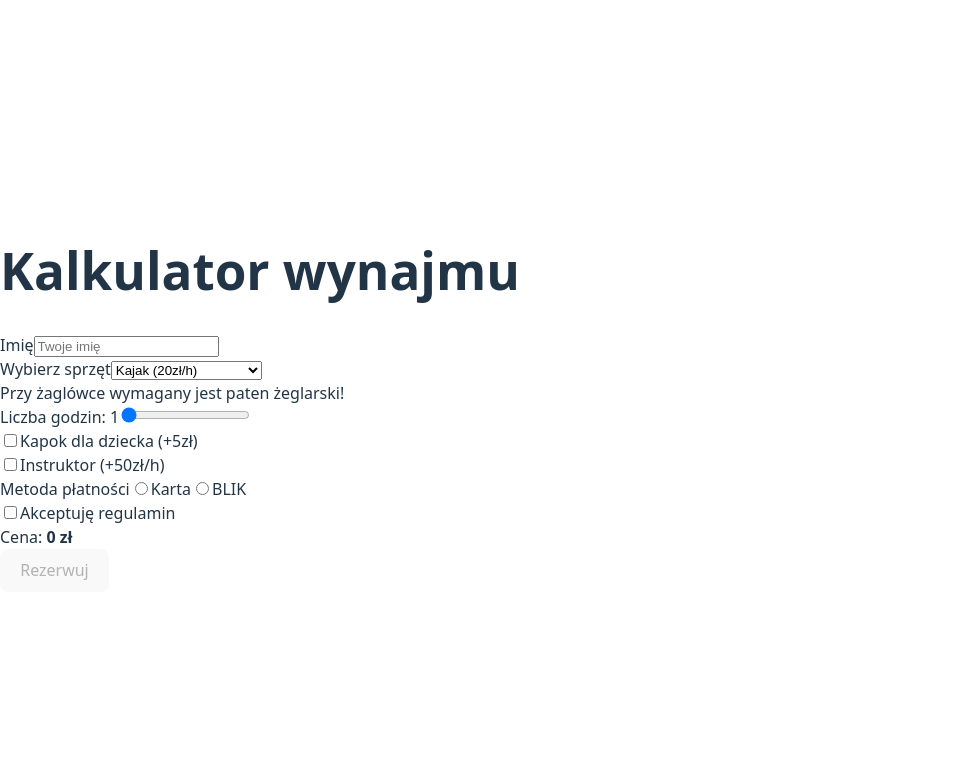
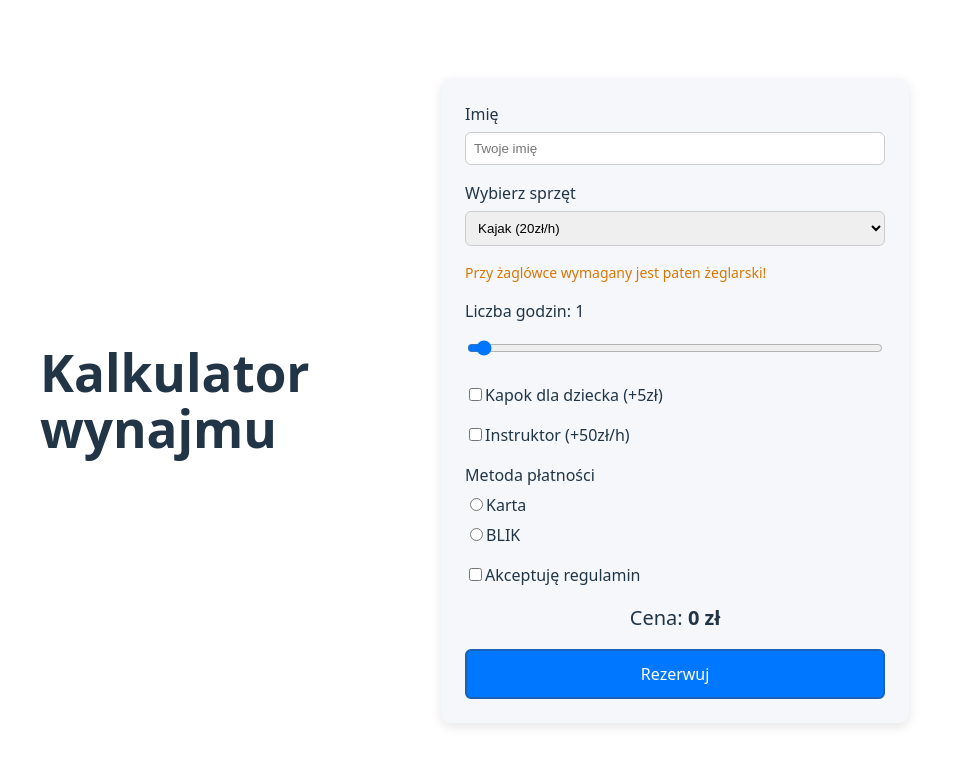
Before and after one commit to bezGrandy/web-mazurska-przystan-Ferenc-Stokowski, a React (Vite) app: page / in a window 1280 px wide. Shown: the top 766 px of the page, without its empty margins (0-970 px from the left). Built offline with nearby package versions, Linux system fonts and the light colour scheme.

Commit message:
create stylesheet file for ReservationCalculator and add first visual enhancements to the form

```diff
--- /dev/null
+++ b/src/components/ReservationCalculator.css
@@ -0,0 +1,73 @@
+.app-container {
+    display: flex;
+    justify-content: center;
+    align-items: center;
+    padding: 40px;
+}
+
+.reservation-form {
+    display: flex;
+    flex-direction: column;
+    gap: 16px;
+
+    width: 100%;
+    max-width: 420px;
+
+    padding: 24px;
+    border-radius: 10px;
+    background: #f5f7fa;
+    box-shadow: 0 4px 12px rgba(0,0,0,0.1);
+}
+
+.form-element {
+    display: flex;
+    flex-direction: column;
+    gap: 6px;
+}
+
+input, select {
+    padding: 8px;
+    border-radius: 6px;
+    border: 1px solid #ccc;
+}
+
+.price-box {
+    font-size: 20px;
+    text-align: center;
+}
+
+.submit-button {
+    padding: 12px;
+    background: #0077ff;
+    color: white;
+    border-radius: 6px;
+    cursor: pointer;
+    border: 2px solid #1962b5;
+}
+
+.submit-button:hover {
+    background: #659cdb;
+    transition: ease-out 0.2s;
+    transform: scale(1.05);
+    box-shadow: 0 0 15px #589ded;
+}
+
+.submit-button:active {
+    border: none;
+    box-shadow: none;
+    background: #0077ff;
+    transition-duration: 0.5s;
+    transition: ease-out 0.3s;
+    transform: scale(0.9);
+}
+
+
+.submit-button:disabled {
+    background: #999;
+    cursor: not-allowed;
+}
+
+.warning {
+    color: #d97706;
+    font-size: 14px;
+}
--- a/src/components/ReservationCalculator.tsx
+++ b/src/components/ReservationCalculator.tsx
@@ -1,4 +1,5 @@
 import React, {useState} from "react";
+import "./ReservationCalculator.css";
 
 const ReservationCalculator: React.FC = () => {
 
@@ -92,7 +93,7 @@ const ReservationCalculator: React.FC = () => {
                 Cena: <strong>0 zł</strong>
             </div>
 
-            <button className="submit-button" disabled>
+            <button className="submit-button">
                 Rezerwuj
             </button>
 
```
